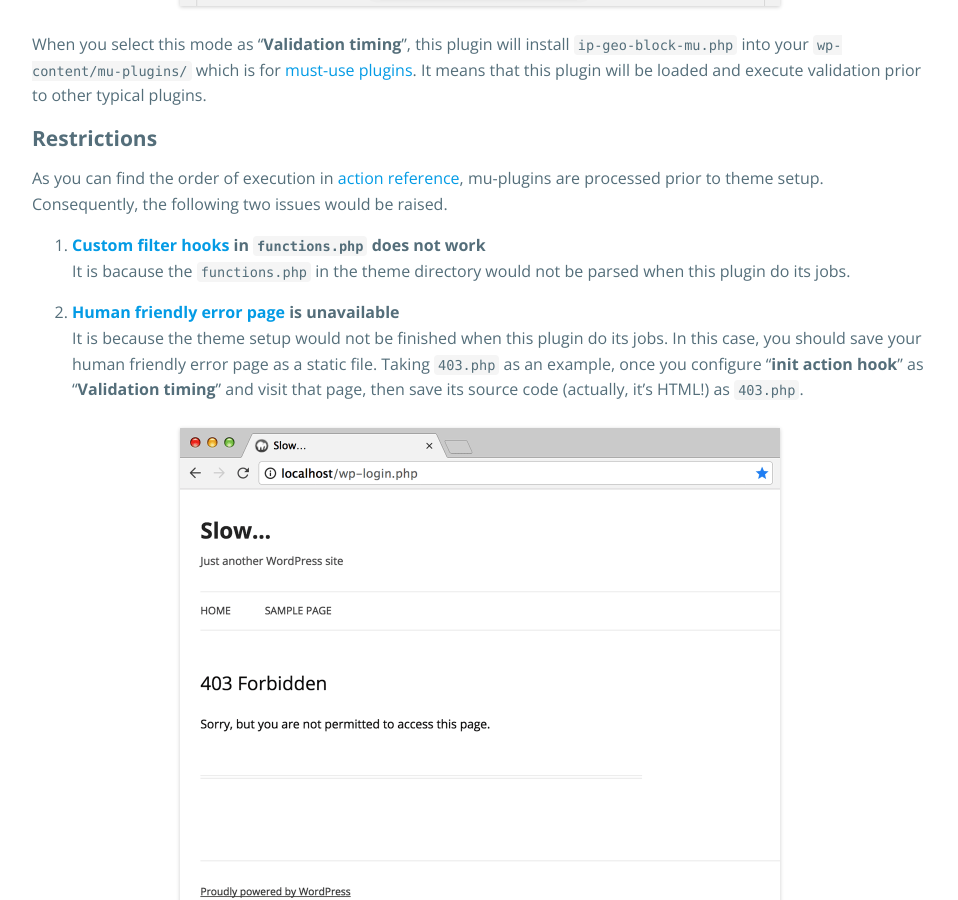
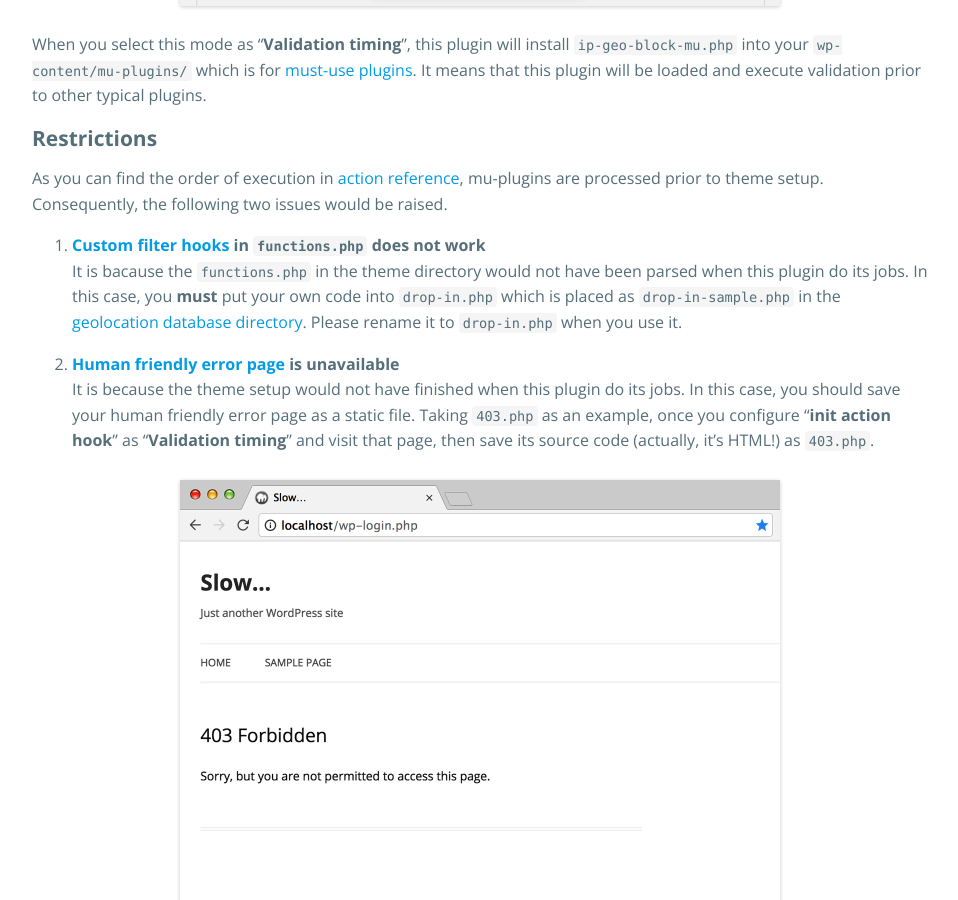
Before and after one commit to tokkonopapa/WordPress-IP-Geo-Block, a Jekyll site: the page built from _codex/03. Features and performance/02/validation-timing.md, in a window 1280 px wide and 900 px high, scrolled down 517 px. Shown: the whole window, without its empty margins (160-1118 px from the left). Built offline with Jekyll 4.4.1, drawn with Linux system fonts in a browser that asks for light colours; some web fonts are replaced.

Commit message:
Add description of drop-in.php.

```diff
--- a/_codex/03. Features and performance/02/validation-timing.md
+++ b/_codex/03. Features and performance/02/validation-timing.md
@@ -36,12 +36,15 @@ mu-plugins are processed prior to theme setup. Consequently, the following
 two issues would be raised.
 
 1. **[Custom filter hooks][FilterHooks] in `functions.php` does not work**
-   It is bacause the `functions.php` in the theme directory would not be parsed
-   when this plugin do its jobs.
+   It is bacause the `functions.php` in the theme directory would not have been
+   parsed when this plugin do its jobs. In this case, you **must** put your own
+   code into `drop-in.php` which is placed as `drop-in-sample.php` in the
+   [geolocation database directory][GeoDBDir]. Please rename it to `drop-in.php`
+   when you use it.
 
 2. **[Human friendly error page][ErrorPage] is unavailable**
-   It is because the theme setup would not be finished when this plugin do its
-   jobs. In this case, you should save your human friendly error page as a
+   It is because the theme setup would not have finished when this plugin do
+   its jobs. In this case, you should save your human friendly error page as a
    static file. Taking `403.php` as an example, once you configure
    "**init action hook**" as "**Validation timing**" and visit that page, then
    save its source code (actually, it's HTML!) as `403.php`.
@@ -107,7 +110,8 @@ against the each target using [ApacheBench].
 [ApacheBench]:  http://httpd.apache.org/docs/current/programs/ab.html "ab - Apache HTTP server benchmarking tool - Apache HTTP Server Version 2.4"
 [MU-plugins]:   https://codex.wordpress.org/Must_Use_Plugins "Must Use Plugins &laquo; WordPress Codex"
 [ActionHook]:   https://codex.wordpress.org/Plugin_API/Action_Reference "Plugin API/Action Reference &laquo; WordPress Codex"
-[WP-ZEP]:       {{ '/article/how-wpzep-works.html'                                  | prepend: site.baseurl }} "How does WP-ZEP prevent zero-day attack?"
-[FilterHooks]:  {{ '/codex/#filter-hooks'                                           | prepend: site.baseurl }} "Filter hooks | IP Geo Block"
-[ErrorPage]:    {{ '/codex/customizing-the-response.html#human-friendly-error-page' | prepend: site.baseurl }} "Customizing the response | IP Geo Block"
-[LoadOnServer]: {{ '/article/impact-on-server-load.html'                            | prepend: site.baseurl }} "Impact on server load caused by brute-force attacks | IP Geo Block"
+[WP-ZEP]:       {{ '/article/how-wpzep-works.html'                                   | prepend: site.baseurl }} "How does WP-ZEP prevent zero-day attack?"
+[GeoDBDir]:     {{ '/codex/how-to-fix-permission-troubles.html#geolocation-database' | prepend: site.baseurl }} "How to fix permission troubles? | IP Geo Block"
+[FilterHooks]:  {{ '/codex/#filter-hooks'                                            | prepend: site.baseurl }} "Filter hooks | IP Geo Block"
+[ErrorPage]:    {{ '/codex/customizing-the-response.html#human-friendly-error-page'  | prepend: site.baseurl }} "Customizing the response | IP Geo Block"
+[LoadOnServer]: {{ '/article/impact-on-server-load.html'                             | prepend: site.baseurl }} "Impact on server load caused by brute-force attacks | IP Geo Block"
```
